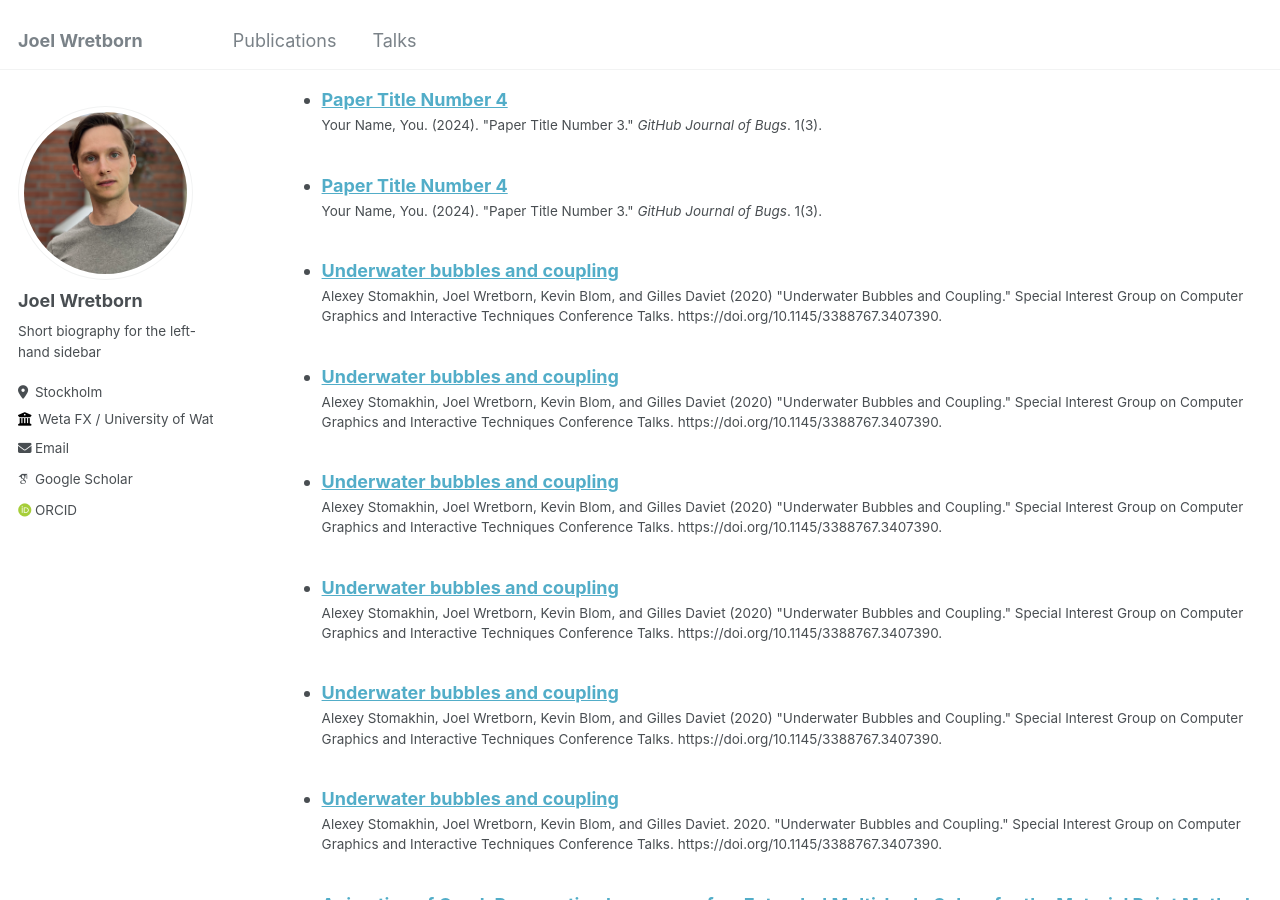
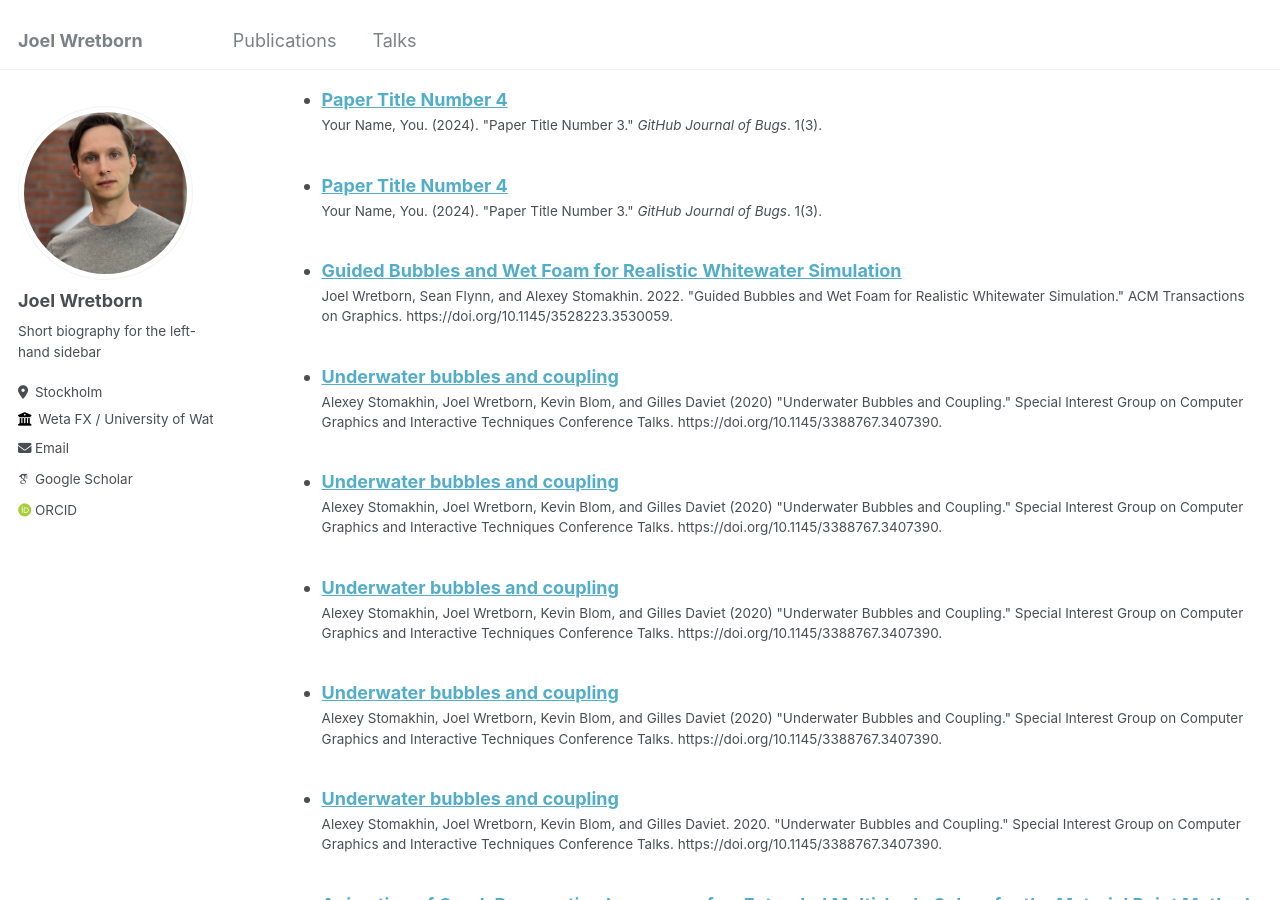
Before and after one commit to Pingul/Pingul.github.io, a Jekyll site: the page built from _pages/cv.md, in a window 1280 px wide and 900 px high, scrolled down 1070 px. Built offline with Jekyll 4.4.1, drawn with Linux system fonts in a browser that asks for light colours; some web fonts are replaced; some of the changed lines change nothing that is shown.

Commit message:
Updating guided bubbles

```diff
--- a/_publications/2022-GuidedBubblesAndWetFoam.md
+++ b/_publications/2022-GuidedBubblesAndWetFoam.md
@@ -1,15 +1,15 @@
 ---
-title: 'Underwater bubbles and coupling'
+title: 'Guided Bubbles and Wet Foam for Realistic Whitewater Simulation'
 collection: publications
-permalink: /publication/2020-UnderwaterBubbles
-date: 2020-08-17
-venue: 'SIGGRAPH Talks'
-paperurl: 'http://pingul.github.io/files/Publication-Underwater_Bubbles_And_Coupling/Publication-Underwater_Bubbles_and_Coupling.pdf'
-citation: 'Alexey Stomakhin, Joel Wretborn, Kevin Blom, and Gilles Daviet (2020) &quot;Underwater Bubbles and Coupling.&quot; Special Interest Group on Computer Graphics and Interactive Techniques Conference Talks. https://doi.org/10.1145/3388767.3407390.'
+permalink: /publication/2022-GuidedBubblesAndWetFoam
+date: 2022-07-01
+venue: 'GraphicsCM Transaction on Graphics'
+paperurl: 'http://pingul.github.io/files/Publication-Guided_Bubbles_And_Wet_Foam/Guided_Bubbles_And_Wet_Foam.pdf'
+citation: 'Joel Wretborn, Sean Flynn, and Alexey Stomakhin. 2022. &quot;Guided Bubbles and Wet Foam for Realistic Whitewater Simulation.&quot; ACM Transactions on Graphics. https://doi.org/10.1145/3528223.3530059.'
 ---
 
-![Underwater bubbles and coupling](/files/Publication-Underwater_Bubbles_And_Coupling/bubbles.jpg)
+![Guided Bubbles and Wet Foam for Realistic Whitewater Simulation](/files/Publication-Guided_Bubbles_And_Wet_Foam/image)
 
 Abstract
 --------
-We present an approach to simulating underwater bubbles. Our method is sparse in that it only simulates a thin band of water around the region of interest allowing us to achieve high resolu- tions in turbulent scenarios. We use a hybrid bubble representation consisting of two parts. The hero counterpart utilizes an incompressible two-phase Navier-Stokes solve on an Eulerian grid with air phase also represented via FLIP/APIC particles to facilitate volume conservation and accurate interface tracking. The diffuse counter-part captures sub-grid bubble motion not “seen” by the Eulerian grid. We represent those as particles and develop a novel scheme for coupling them with the bulk fluid. The coupling scheme is not limited to sub-grid bubbles and may be applied to other thin/porous objects such as sand, hair, and cloth.
+We present a method for enhancing fluid simulations with realistic bubble and foam detail. We treat bubbles as discrete air particles, two-way coupled with a sparse volumetric Euler flow, as first suggested in [Stomakhin et al. 2020]. We elaborate further on their scheme and introduce a bubble inertia correction term for improved convergence. We also show how one can add bubbles to an already existing fluid simulation using our novel guiding technique, which performs local re-simulation of fluid to achieve more interesting bubble dynamics through coupling. As bubbles reach the surface, they are converted into foam and simulated separately. Our foam is discretized with smoothed particle hydrodynamics (SPH), and we replace forces normal to the fluid surface with a fluid surface manifold advection constraint to achieve more robust and stable results. The SPH forces are derived through proper constitutive modeling of an incompressible viscous liquid, and we explain why this choice is appropriate for “wet” types of foam. This allows us to produce believable dynamics from close-up scenarios to large oceans, with just a few parameters that work intuitively across a variety of scales. Additionally, we present relevant research on air entrainment metrics and bubble distributions that have been used in this work.
```
Also changed, not shown: 1 other file.
